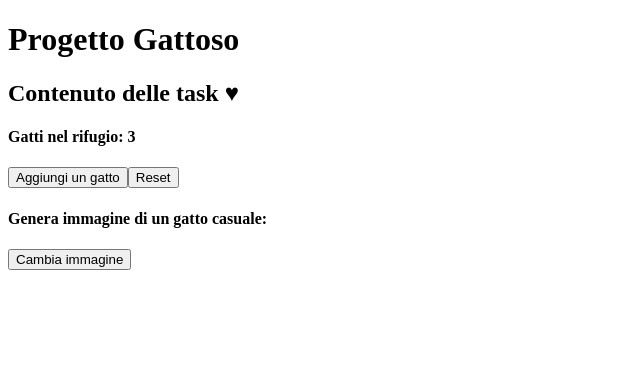
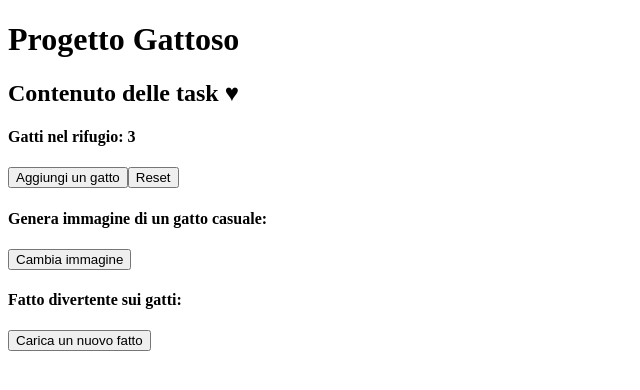
Before and after one commit to LindaTancini/cats-project-react, a React (Vite) app: page / in a window 1280 px wide. Shown: the top 390 px of the page, without its empty margins (0-640 px from the left). Built offline with nearby package versions, Linux system fonts and the light colour scheme; no server answers.

Commit message:
feat: add third task

```diff
--- /dev/null
+++ b/src/components/CatFact.jsx
@@ -0,0 +1,31 @@
+import { useEffect, useState } from "react";
+import axios from "axios";
+
+function CatFact() {
+  const [fact, setFact] = useState("");
+
+  // CREO FUNZIONE PER CARICARE UN NUOVO FATTO
+  const changeFact = () => {
+    axios
+      .get("https://catfact.ninja/fact")
+      .then((response) => setFact(response.data.fact))
+      .catch((error) =>
+        console.error("Errore nel recupero della fact:", error)
+      );
+  };
+
+  // CARICO UN FATTO CASUALE
+  useEffect(() => {
+    changeFact();
+  }, []);
+
+  return (
+    <div>
+      <h4>Fatto divertente sui gatti:</h4>
+      <p>{fact}</p>
+      <button onClick={changeFact}>Carica un nuovo fatto</button>
+    </div>
+  );
+}
+
+export default CatFact;
--- a/src/components/Main.jsx
+++ b/src/components/Main.jsx
@@ -1,4 +1,5 @@
 import CatCounter from "./CatCounter";
+import CatFact from "./CatFact";
 import CatImage from "./CatImage";
 
 function Main() {
@@ -7,6 +8,7 @@ function Main() {
       <h2>Contenuto delle task ♥ </h2>
       <CatCounter />
       <CatImage />
+      <CatFact />
     </>
   );
 }
```
